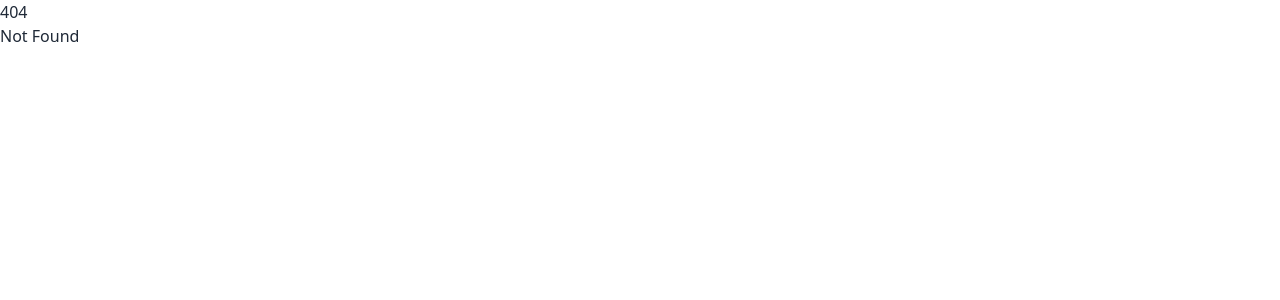
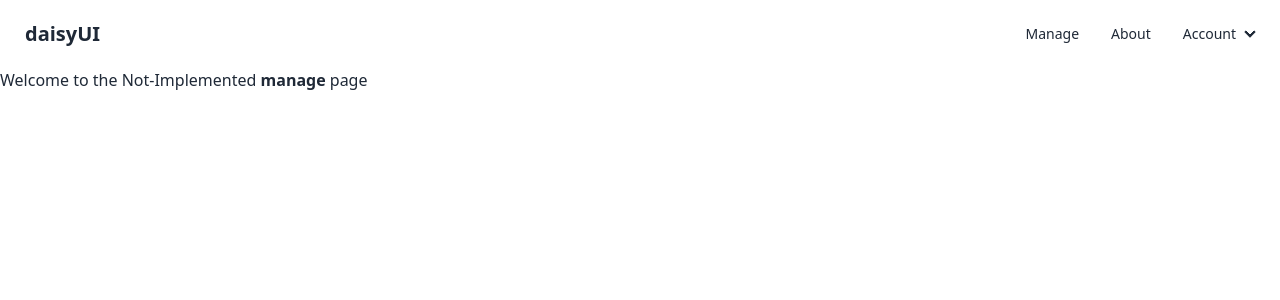
Before and after one commit to jtcarden0001/personacmms, a SvelteKit app in the folder webui/: page /manage in a window 1280 px wide. Before the commit this address had no page. Shown: the top 300 px of the page. Built offline with nearby package versions, Linux system fonts and the light colour scheme.

Commit message:
added placeholder pages and navbar to svelte app

```diff
--- a/webui/src/routes/+layout.svelte
+++ b/webui/src/routes/+layout.svelte
@@ -1,5 +1,32 @@
 <script>
   import "../app.css";
+
+  export function handleDetailsClick() {
+    document.getElementById("AccountDetails").removeAttribute("open");
+  }
 </script>
 
+<div class="navbar bg-base-100">
+  <div class="flex-1">
+    <a class="btn btn-ghost text-xl" href="/">daisyUI</a>
+  </div>
+  <div class="flex-none">
+    <ul class="menu menu-horizontal px-1">
+      <li><a href="/manage">Manage</a></li>
+      <li><a href="/about">About</a></li>
+      <li>
+        <details id="AccountDetails">
+          <summary>
+            Account
+          </summary>
+          <ul class="p-2 bg-base-100 rounded-t-none">
+            <li><a href="/signup" on:click={handleDetailsClick}>Sign Up</a></li>
+            <li><a href="/login" on:click={handleDetailsClick}>Log In</a></li>
+          </ul>
+        </details>
+      </li>
+    </ul>
+  </div>
+</div>
+
 <slot />
--- /dev/null
+++ b/webui/src/routes/about/+page.svelte
@@ -0,0 +1 @@
+<h1>Welcome to the Not-Implemented <strong>about</strong> page</h1>
--- /dev/null
+++ b/webui/src/routes/login/+page.svelte
@@ -0,0 +1 @@
+<h1>Welcome to the Not-Implemented <strong>login</strong> page</h1>
--- /dev/null
+++ b/webui/src/routes/manage/+page.svelte
@@ -0,0 +1 @@
+<h1>Welcome to the Not-Implemented <strong>manage</strong> page</h1>
--- /dev/null
+++ b/webui/src/routes/signup/+page.svelte
@@ -0,0 +1 @@
+<h1>Welcome to the Not-Implemented <strong>sign up</strong> page</h1>
--- a/webui/tailwind.config.js
+++ b/webui/tailwind.config.js
@@ -5,4 +5,7 @@ export default {
     extend: {},
   },
   plugins: [require("daisyui")],
+  daisyui: {
+    themes: ["light"],
+  }
 }
```
